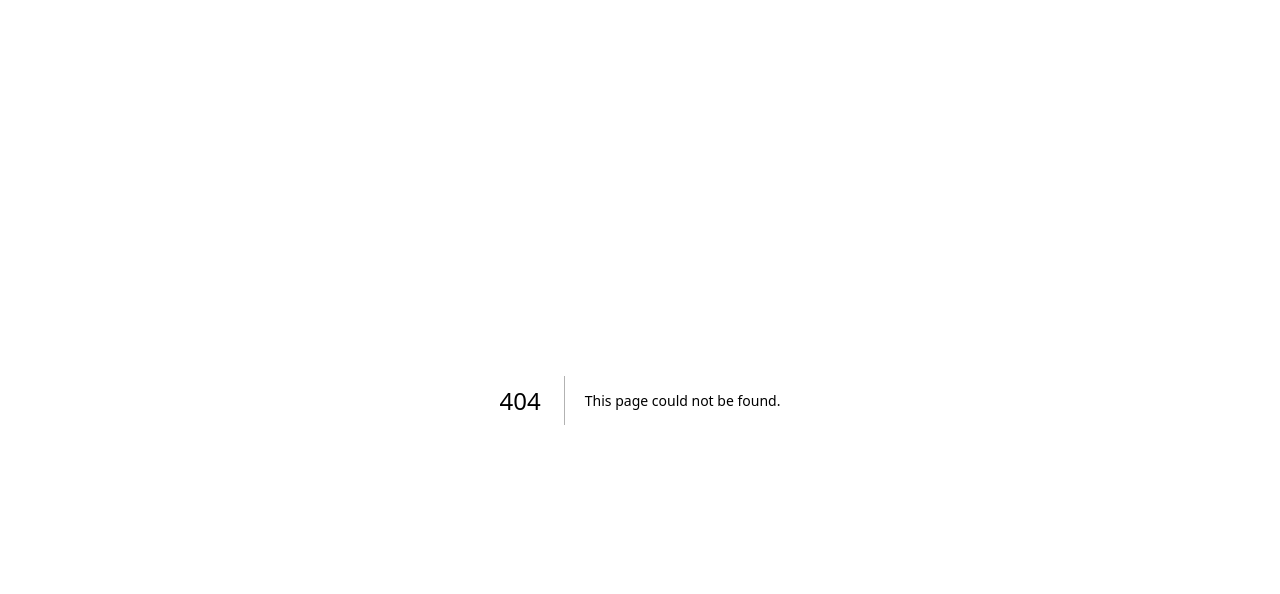
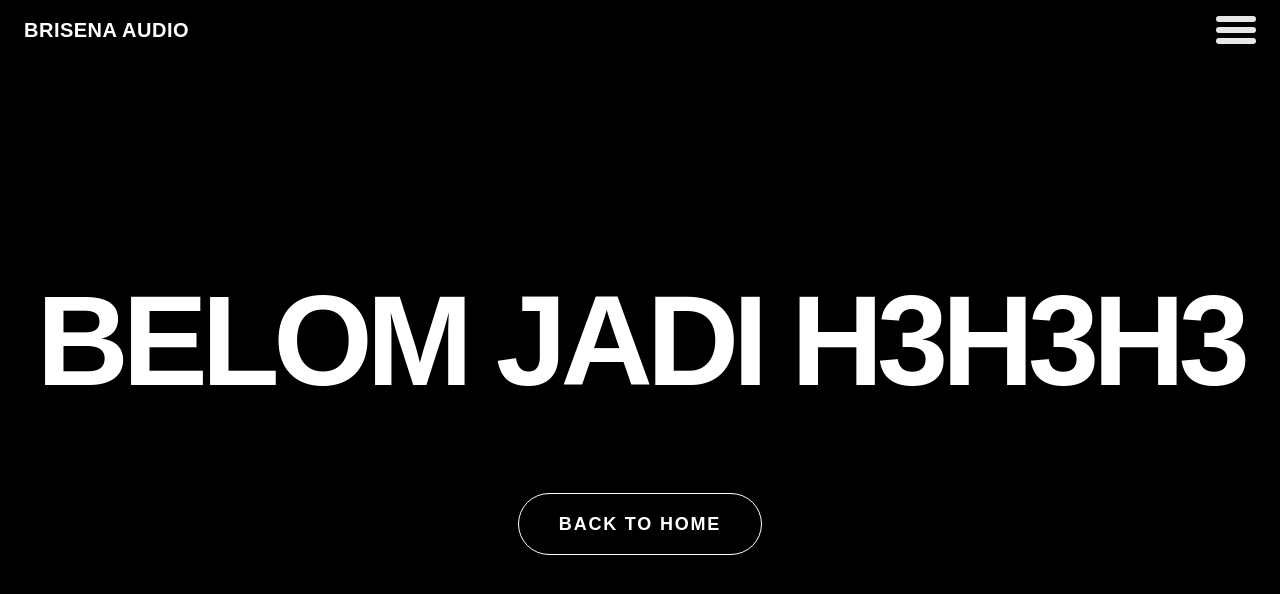
Before and after one commit to arisudana114/brisena-audio, a Next.js app: page /projects in a window 1280 px wide. Before the commit this address had no page. Shown: the top 594 px of the page. Built offline with nearby package versions, Linux system fonts and the light colour scheme.

Commit message:
first commit

```diff
--- a/app/layout.tsx
+++ b/app/layout.tsx
@@ -1,16 +1,12 @@
 import type { Metadata } from "next";
-import { Geist, Geist_Mono } from "next/font/google";
+import { Bebas_Neue } from "next/font/google";
 import "./globals.css";
 import Navbar from "@/components/Navbar";
 
-const geistSans = Geist({
-  variable: "--font-geist-sans",
+const bebas = Bebas_Neue({
   subsets: ["latin"],
-});
-
-const geistMono = Geist_Mono({
-  variable: "--font-geist-mono",
-  subsets: ["latin"],
+  weight: ["400"], // Bebas Neue only has 400, but you can leave it explicit
+  variable: "--font-bebas",
 });
 
 export const metadata: Metadata = {
@@ -25,9 +21,7 @@ export default function RootLayout({
 }>) {
   return (
     <html lang="en">
-      <body
-        className={`${geistSans.variable} ${geistMono.variable} antialiased`}
-      >
+      <body className={`${bebas.variable} font-sans antialiased`}>
         <Navbar />
         {children}
       </body>
--- a/app/page.tsx
+++ b/app/page.tsx
@@ -1,61 +1,121 @@
-// app/page.tsx
 "use client";
 
 import { useEffect, useState } from "react";
 
 export default function HomePage() {
   const [mounted, setMounted] = useState(false);
+  const [fastTransition, setFastTransition] = useState(false);
+  const [showProjects, setShowProjects] = useState(false);
 
   useEffect(() => {
-    const timer = setTimeout(() => setMounted(true), 100); // small delay for smooth start
-    return () => clearTimeout(timer);
+    const mountTimer = setTimeout(() => setMounted(true), 100);
+    const speedUpTimer = setTimeout(() => setFastTransition(true), 2500);
+    return () => {
+      clearTimeout(mountTimer);
+      clearTimeout(speedUpTimer);
+    };
   }, []);
 
   return (
     <main className="relative w-full h-screen overflow-hidden bg-black text-white">
-      {/* Fullscreen background image */}
-      <div
-        className={`absolute inset-0 bg-cover bg-center transition-opacity duration-[2000ms] ease-[cubic-bezier(0.4,0,0.2,1)] ${
+      {/* Background video */}
+      <video
+        className={`absolute inset-0 w-full h-full object-cover transition-opacity duration-[2000ms] ease-[cubic-bezier(0.4,0,0.2,1)] ${
           mounted ? "opacity-100" : "opacity-0"
         }`}
-        style={{
-          backgroundImage:
-            "url('https://images.unsplash.com/photo-1621976975813-10e88ae6e450?ixlib=rb-4.1.0&ixid=M3wxMjA3fDB8MHxzZWFyY2h8MTl8fG11c2ljJTIwc3R1ZGlvfGVufDB8MHwwfHx8MA%3D%3D&auto=format&fit=crop&q=60&w=500')",
-        }}
+        src="https://cdn.pixabay.com/video/2021/08/08/84278-586657542_large.mp4"
+        autoPlay
+        loop
+        muted
+        playsInline
       />
 
-      {/* Optional dark overlay */}
+      {/* Dark overlay */}
       <div
         className={`absolute inset-0 bg-black transition-opacity duration-[2000ms] ease-[cubic-bezier(0.4,0,0.2,1)] ${
           mounted ? "opacity-40" : "opacity-0"
         }`}
       />
 
-      {/* Content */}
-      <section className="relative z-10 flex flex-col items-center justify-center h-full text-center px-4">
+      {/* Hero Section */}
+      <section
+        className={`relative z-10 flex flex-col items-center justify-center h-full text-center px-4 transition-all duration-[1500ms] ease-[cubic-bezier(0.4,0,0.2,1)] ${
+          showProjects
+            ? "opacity-0 scale-95 pointer-events-none"
+            : "opacity-100 scale-100"
+        }`}
+      >
         <h1
-          className={`text-5xl md:text-7xl font-bold mb-6 transform transition-all duration-[2500ms] delay-300 ease-[cubic-bezier(0.4,0,0.2,1)] origin-center ${
+          className={`text-5xl tracking-tighter md:text-7xl font-bold mb-6 transform transition-all duration-[2500ms] delay-300 ease-[cubic-bezier(0.4,0,0.2,1)] origin-center ${
             mounted ? "opacity-100 scale-100" : "opacity-0 scale-110"
           }`}
         >
-          Brisena Audio
+          BRISENA AUDIO PRODUCTION
         </h1>
 
-        <p
-          className={`text-lg md:text-2xl max-w-2xl mb-10 transition-all duration-[2500ms] delay-600 ease-[cubic-bezier(0.4,0,0.2,1)] origin-center ${
-            mounted ? "opacity-100 scale-100" : "opacity-0 scale-110"
-          }`}
+        <button
+          onClick={() => setShowProjects(true)}
+          className={`text-lg inline-block px-8 py-5 rounded-full text-white font-semibold cursor-pointer tracking-widest
+    origin-center ease-[cubic-bezier(0.4,0,0.2,1)]
+    transition-all
+    ${fastTransition ? "duration-300" : "duration-[2500ms] delay-900"}
+    ${mounted ? "opacity-100 scale-100" : "opacity-0 scale-110"}
+    border border-white hover:border-blue-400 hover:shadow-[0_0_20px_4px_rgba(59,130,246,0.6)]
+    hover:scale-105`}
         >
-          Turning ideas into music.
-        </p>
+          LISTEN TO OUR PROJECT
+        </button>
+      </section>
 
+      {/* Project Grid */}
+      <section
+        className={`absolute inset-0 z-10 flex flex-col items-center justify-center transition-all duration-[1500ms] ease-[cubic-bezier(0.4,0,0.2,1)] ${
+          showProjects
+            ? "opacity-100 scale-100"
+            : "opacity-0 scale-105 pointer-events-none"
+        }`}
+      >
+        <div className="grid grid-cols-2 md:grid-cols-4 gap-2 md:gap-8 py-12 px-6 md:p-8 w-full max-w-6xl mx-auto">
+          {[
+            "https://www.youtube.com/embed/uqwkjhU2R8E?si=rOMkTMakdkz3vmgL",
+            "https://www.youtube.com/embed/jqah-XRLT3M?si=ddAXL6DssvD1Xfqy",
+            "https://www.youtube.com/embed/0eJwyKg7uFk?si=w5DFT8lM1vKuoNvk",
+            "https://www.youtube.com/embed/j4i4NYWXXCE?si=bwxWHlgKosoVM5Le",
+            "https://www.youtube.com/embed/IEyOYYoVrSc?si=ahm9473qx2ywoP1g",
+            "https://www.youtube.com/embed/SiHQU6OXVYA?si=UJvLN6XujcTWuVbC",
+            "https://www.youtube.com/embed/wWAdBZGJX5g?si=QwN3lkWOMCzJL3DP",
+            "https://www.youtube.com/embed/Jp_yhIptkC4?si=QClK32aG4JYqAI6U",
+          ].map((src, i) => (
+            <div
+              key={i}
+              className="relative w-full h-48 md:h-64 bg-white/5 rounded-2xl overflow-hidden group transition-all duration-700 hover:scale-[1.03] hover:border-blue-400 border border-transparent hover:shadow-[0_0_25px_6px_rgba(59,130,246,0.65)]"
+            >
+              <iframe
+                src={src}
+                title={`YouTube video ${i + 1}`}
+                allow="accelerometer; autoplay; clipboard-write; encrypted-media; gyroscope; picture-in-picture"
+                allowFullScreen
+                className="absolute inset-0 w-full h-full object-cover"
+              />
+              <div className="absolute inset-0 bg-black/30 opacity-0 group-hover:opacity-100 transition-opacity duration-500 flex items-center justify-center">
+                <p className="text-lg font-semibold tracking-wider">
+                  PROJECT {i + 1}
+                </p>
+              </div>
+            </div>
+          ))}
+        </div>
+
+        {/* SEE ALL Button */}
         <a
-          href="#work"
-          className={`inline-block px-8 py-3 border border-white text-white font-medium transition-all duration-[2500ms] delay-900 ease-[cubic-bezier(0.4,0,0.2,1)] origin-center ${
-            mounted ? "opacity-100 scale-100" : "opacity-0 scale-110"
-          } hover:bg-white hover:text-black`}
+          href="/projects"
+          className="relative mt-6 md:mt-10 px-10 py-4 text-lg tracking-widest font-semibold
+       text-white rounded-full border border-white
+       transition-all duration-700 ease-out
+       hover:border-blue-400 hover:shadow-[0_0_25px_6px_rgba(59,130,246,0.75)]
+       hover:animate-pulse"
         >
-          Explore Our Work
+          SEE ALL
         </a>
       </section>
     </main>
--- /dev/null
+++ b/app/projects/page.tsx
@@ -0,0 +1,32 @@
+// app/projects/page.tsx
+"use client";
+
+import { useRouter } from "next/navigation";
+
+export default function ProjectsPage() {
+  const router = useRouter();
+
+  const handleBack = () => {
+    // Force a full reload to reset states
+    window.location.href = "/";
+  };
+
+  return (
+    <main className="w-full h-screen flex flex-col items-center justify-center bg-black text-white text-center">
+      <h1 className="text-[10vw] font-bold mb-10 tracking-tighter">
+        BELOM JADI H3H3H3
+      </h1>
+
+      <button
+        onClick={handleBack}
+        className="mt-4 px-10 py-4 text-lg tracking-widest font-semibold cursor-pointer
+                   text-white rounded-full border border-white
+                   transition-all duration-700 ease-out
+                   hover:border-blue-400 hover:shadow-[0_0_25px_6px_rgba(59,130,246,0.75)]
+                   hover:animate-pulse"
+      >
+        BACK TO HOME
+      </button>
+    </main>
+  );
+}
--- a/components/Navbar.tsx
+++ b/components/Navbar.tsx
@@ -1,5 +1,6 @@
 "use client";
 
+import Link from "next/link";
 import { useState, useRef, useEffect } from "react";
 
 export default function Navbar() {
@@ -29,15 +30,22 @@ export default function Navbar() {
   return (
     <>
       <nav className="fixed top-0 left-0 w-full z-50 flex items-center justify-between px-6 py-4 bg-transparent text-white">
-        <div className="text-lg md:text-xl font-semibold tracking-wide">
+        <a
+          href="/"
+          onClick={(e) => {
+            e.preventDefault();
+            window.location.href = "/";
+          }}
+          className="text-lg md:text-xl font-semibold tracking-wide hover:text-blue-400 transition-colors duration-300"
+        >
           BRISENA AUDIO
-        </div>
+        </a>
 
         {/* Oval "burger" button */}
         <button
           onClick={() => setOpen(true)}
           aria-label="Open menu"
-          className="flex flex-col justify-between w-10 h-7 relative group focus:outline-none"
+          className="flex flex-col cursor-pointer justify-between w-10 h-7 relative group focus:outline-none"
         >
           {[0, 1, 2].map((i) => (
             <span
```
